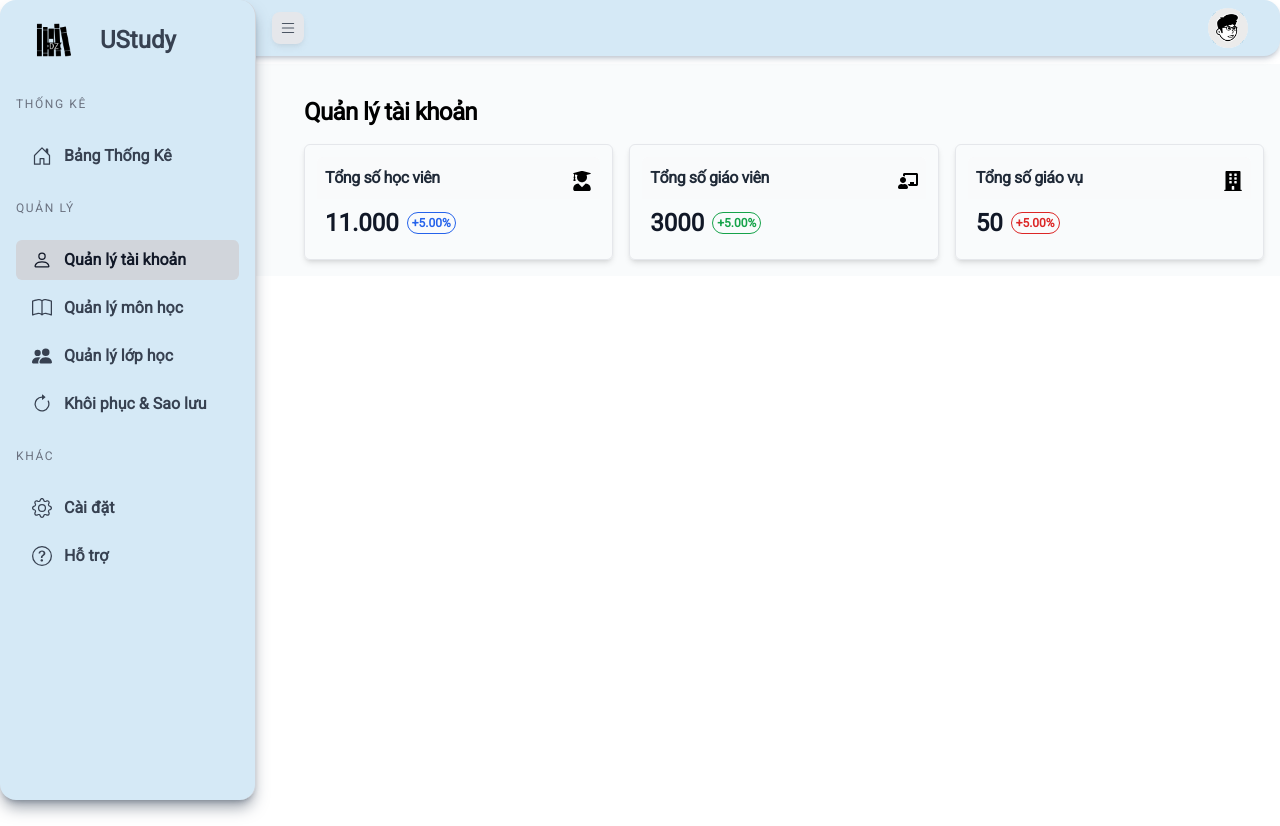
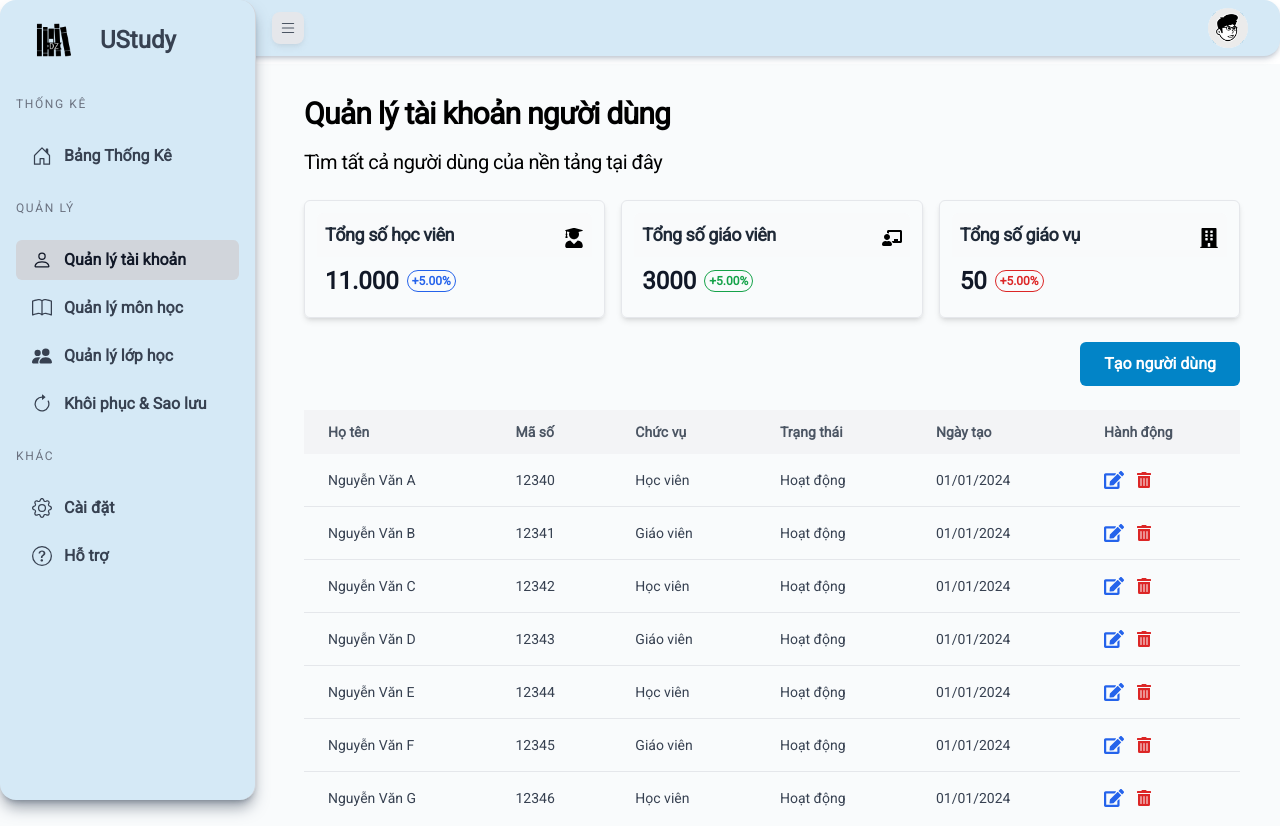
Before and after one commit to HCMUS-UStudy/UStudy-frontend, a Next.js app: page /admin/accounts in a window 1280 px wide. Before the commit the page ends 800 px from the top, so only its background shows below. Built offline with nearby package versions, Linux system fonts and the light colour scheme.

Commit message:
thanhnghia-US-21

```diff
--- a/src/app/(admin)/admin/accounts/page.tsx
+++ b/src/app/(admin)/admin/accounts/page.tsx
@@ -1,17 +1,76 @@
-import React from 'react';
+"use client";
+
+import React, { useState } from 'react';
+import { FaUserGraduate, FaChalkboardTeacher, FaBuilding, FaSearch, FaEdit, FaTrashAlt } from 'react-icons/fa';
 import { Card, CardContent, CardHeader, CardTitle } from '@/app/ui/components/card';
-import { FaUserGraduate, FaChalkboardTeacher, FaBuilding } from 'react-icons/fa'; // Importing icons
+import Button from '@/app/ui/components/button';
+import { Input } from "@/app/ui/components/input";
+import { Label } from "@/app/ui/components/label";
 
 const AccountPage: React.FC = () => {
+  const [searchQuery, setSearchQuery] = useState('');
+  const [showModal, setShowModal] = useState(false);
+  const [isFocused, setIsFocused] = useState({ email: false, name: false });
+  const [email, setEmail] = useState("");
+  const [name, setName] = useState("");
+  const [newUser, setNewUser] = useState({
+    email: '',
+    name: '',
+    birthDate: '',
+    role: '',
+  });
+
+  const onCreateUser = () => {
+    setShowModal(true); // Show modal when "Tạo người dùng" is clicked
+  };
+
+  const handleSearch = (event: React.ChangeEvent<HTMLInputElement>) => {
+    setSearchQuery(event.target.value);
+  };
+
+  const handleSearchSubmit = (event: React.FormEvent) => {
+    event.preventDefault();
+    console.log("Search query submitted:", searchQuery);
+  };
+
+  const handleFilterChange = (event: React.ChangeEvent<HTMLSelectElement>) => {
+    console.log("Selected filter:", event.target.value);
+  };
+
+  const handleInputChange = (e: React.ChangeEvent<HTMLInputElement | HTMLSelectElement>) => {
+    const { name, value } = e.target;
+    setNewUser((prev) => ({ ...prev, [name]: value }));
+  };
+
+  const handleSubmitModal = (e: React.FormEvent) => {
+    e.preventDefault();
+    console.log("New user details:", newUser);
+    setShowModal(false); // Close modal after submission
+  };
+
+  const handleCloseModal = () => {
+    setShowModal(false);
+  };
+
+  // Sample users (10 users)
+  const users = Array.from({ length: 10 }, (_, index) => ({
+    name: `Nguyễn Văn ${String.fromCharCode(65 + index)}`,
+    id: `1234${index}`,
+    role: index % 2 === 0 ? 'Học viên' : 'Giáo viên',
+    status: 'Hoạt động',
+    createdAt: `01/01/2024`
+  }));
+
   return (
     <>
-      <h2 className="text-2xl font-bold tracking-tight my-4">Quản lý tài khoản</h2>
-      <div className="flex-1 space-y-4">
-        <div className="grid gap-4 sm:grid-cols-1 md:grid-cols-2 lg:grid-cols-3">
+      <h2 className="text-3xl font-bold tracking-tight my-4">Quản lý tài khoản người dùng</h2>
+      <h2 className="text-xl tracking-tight mb-6">Tìm tất cả người dùng của nền tảng tại đây</h2>
+
+      <div className="grid gap-4 sm:grid-cols-1 md:grid-cols-2 lg:grid-cols-3 mr-6">
         <Card className="rounded-md shadow-md border border-gray-200 hover:shadow-lg transition-shadow p-3">
           <CardHeader className="flex flex-row items-center justify-between p-2 bg-gray-50 rounded-t-md">
-              <CardTitle className="text-base font-semibold text-gray-800">Tổng số học viên</CardTitle>
-              <FaUserGraduate className="h-5 w-5 text-black" /> {/* Icon for students */}
+            <CardTitle className="text-lg font-semibold text-gray-800">Tổng số học viên</CardTitle>
+            <FaUserGraduate className="h-5 w-5 text-black" />
           </CardHeader>
           <CardContent className="p-2">
             <div className="text-2xl font-bold text-gray-900 flex items-center">
@@ -25,8 +84,8 @@ const AccountPage: React.FC = () => {
 
         <Card className="rounded-md shadow-md border border-gray-200 hover:shadow-lg transition-shadow p-3">
           <CardHeader className="flex flex-row items-center justify-between p-2 bg-gray-50 rounded-t-md">
-              <CardTitle className="text-base font-semibold text-gray-800">Tổng số giáo viên</CardTitle>
-              <FaChalkboardTeacher className="h-5 w-5 text-black" /> {/* Icon for teachers */}
+            <CardTitle className="text-lg font-semibold text-gray-800">Tổng số giáo viên</CardTitle>
+            <FaChalkboardTeacher className="h-5 w-5 text-black" />
           </CardHeader>
           <CardContent className="p-2">
             <div className="text-2xl font-bold text-gray-900 flex items-center">
@@ -40,8 +99,8 @@ const AccountPage: React.FC = () => {
 
         <Card className="rounded-md shadow-md border border-gray-200 hover:shadow-lg transition-shadow p-3">
           <CardHeader className="flex flex-row items-center justify-between p-2 bg-gray-50 rounded-t-md">
-              <CardTitle className="text-base font-semibold text-gray-800">Tổng số giáo vụ</CardTitle>
-              <FaBuilding className="h-5 w-5 text-black" /> {/* Icon for staff */}
+            <CardTitle className="text-lg font-semibold text-gray-800">Tổng số giáo vụ</CardTitle>
+            <FaBuilding className="h-5 w-5 text-black" />
           </CardHeader>
           <CardContent className="p-2">
             <div className="text-2xl font-bold text-gray-900 flex items-center">
@@ -53,6 +112,176 @@ const AccountPage: React.FC = () => {
           </CardContent>
         </Card>
       </div>
+
+      <div className="flex justify-end mt-6 mr-6">
+        <Button onClick={onCreateUser} type="button" className="pl-6 pr-6">
+          Tạo người dùng
+        </Button>
+      </div>
+
+      {/* Modal */}
+      {showModal && (
+        <div className="fixed inset-0 flex justify-center items-center bg-gray-500 bg-opacity-50 z-50">
+          <div className="bg-white p-8 rounded-xl shadow-lg w-96 max-w-lg">
+            <h3 className="text-3xl font-semibold mb-6 text-center text-gray-800 mb-6">Tạo người dùng mới</h3>
+
+            <form onSubmit={handleSubmitModal} className="space-y-6">
+
+              {/* Floating Label for Email */}
+              <div className="relative mb-6">
+                <Input
+                  className="p-3 pl-4 bg-transparent rounded-xl text-gray-800 border border-gray-300
+                  focus:border-indigo-600 focus:ring-1 focus:ring-indigo-600 transition-all duration-200
+                  placeholder-transparent"
+                  type="email"
+                  id="email"
+                  value={email}
+                  onChange={(e) => setEmail(e.target.value)}
+                  onFocus={() => setIsFocused((prev) => ({ ...prev, email: true }))}
+                  onBlur={() => setIsFocused((prev) => ({ ...prev, email: false }))}
+                  placeholder="Enter your email"
+                  required
+                />
+                <Label
+                  htmlFor="email"
+                  className={`absolute left-4 transition-all duration-200 ${isFocused.email || email
+                    ? "-top-3.5 text-xs text-indigo-600 bg-white px-1"
+                    : "top-1/2 transform -translate-y-1/2 text-gray-400"
+                    }`}
+                >
+                  Enter your email
+                </Label>
+              </div>
+
+              {/* Floating Label for Name */}
+              <div className="relative mb-6">
+                <Input
+                  className="p-3 pl-4 bg-transparent rounded-xl text-gray-800 border border-gray-300
+                  focus:border-indigo-600 focus:ring-1 focus:ring-indigo-600 transition-all duration-200
+                  placeholder-transparent"
+                  type="name"
+                  id="name"
+                  value={name}
+                  onChange={(e) => setName(e.target.value)}
+                  onFocus={() => setIsFocused((prev) => ({ ...prev, name: true }))}
+                  onBlur={() => setIsFocused((prev) => ({ ...prev, name: false }))}
+                  placeholder="Enter your name"
+                  required
+                />
+                <Label
+                  htmlFor="name"
+                  className={`absolute left-4 transition-all duration-200 ${isFocused.name || name
+                    ? "-top-3.5 text-xs text-indigo-600 bg-white px-1"
+                    : "top-1/2 transform -translate-y-1/2 text-gray-400"
+                    }`}
+                >
+                  Enter your name
+                </Label>
+              </div>
+
+              {/* Floating Label for Birthdate */}
+              <div className="relative mb-6">
+                <input
+                  type="date"
+                  id="birthDate"
+                  name="birthDate"
+                  value={newUser.birthDate}
+                  onChange={handleInputChange}
+                  className="w-full p-3 pl-4 bg-transparent rounded-xl text-gray-800 border border-gray-300
+                  focus:border-indigo-600 focus:ring-1 focus:ring-indigo-600 transition-all duration-200
+                  placeholder-transparent"
+                />
+                <label
+                  htmlFor="birthDate"
+                  className="absolute left-4 transition-all duration-200 -top-3.5 text-xs text-indigo-600 bg-white px-1"
+                >
+                  Ngày sinh
+                </label>
+              </div>
+
+              {/* Floating Label for Role */}
+              <div className="relative mb-6">
+                <select
+                  id="role"
+                  name="role"
+                  value={newUser.role}
+                  onChange={handleInputChange}
+                  className="w-full p-3 pl-4 bg-transparent rounded-xl text-gray-800 border border-gray-300
+                  focus:border-indigo-600 focus:ring-1 focus:ring-indigo-600 transition-all duration-200
+                  placeholder-transparent"
+                  required
+                >
+                  <option value="">Chọn chức vụ</option>
+                  <option value="student">Học viên</option>
+                  <option value="teacher">Giáo viên</option>
+                  <option value="staff">Giáo vụ</option>
+                </select>
+                <label
+                  htmlFor="role"
+                  className="absolute left-4 transition-all duration-200 -top-3.5 text-xs text-indigo-600 bg-white px-1"
+                >
+                  Chức vụ
+                </label>
+              </div>
+
+              {/* Buttons */}
+              <div className="flex justify-between mt-8">
+                <button
+                  type="button"
+                  onClick={handleCloseModal}
+                  className="px-6 py-3 bg-gray-300 text-black rounded-full hover:bg-gray-400 focus:outline-none
+                  focus:ring-2 focus:ring-gray-600 transition duration-200"
+                >
+                  Hủy
+                </button>
+                <button
+                  type="submit"
+                  className="px-6 py-3 bg-indigo-600 text-white rounded-full hover:bg-indigo-700 focus:outline-none
+                  focus:ring-2 focus:ring-indigo-500 transition duration-200"
+                >
+                  Tạo
+                </button>
+              </div>
+            </form>
+          </div>
+        </div>
+      )}
+
+
+
+      {/* Table Section */}
+      <div className="overflow-x-auto mt-6 max-h-[400px] mr-6">
+        <table className="min-w-full table-auto border-collapse">
+          <thead className="bg-gray-100">
+            <tr>
+              <th className="px-6 py-3 text-left text-sm font-semibold text-gray-600">Họ tên</th>
+              <th className="px-6 py-3 text-left text-sm font-semibold text-gray-600">Mã số</th>
+              <th className="px-6 py-3 text-left text-sm font-semibold text-gray-600">Chức vụ</th>
+              <th className="px-6 py-3 text-left text-sm font-semibold text-gray-600">Trạng thái</th>
+              <th className="px-6 py-3 text-left text-sm font-semibold text-gray-600">Ngày tạo</th>
+              <th className="px-6 py-3 text-left text-sm font-semibold text-gray-600">Hành động</th>
+            </tr>
+          </thead>
+          <tbody>
+            {users.map((user, index) => (
+              <tr key={index} className="border-b">
+                <td className="px-6 py-4 text-sm text-gray-700">{user.name}</td>
+                <td className="px-6 py-4 text-sm text-gray-700">{user.id}</td>
+                <td className="px-6 py-4 text-sm text-gray-700">{user.role}</td>
+                <td className="px-6 py-4 text-sm text-gray-700">{user.status}</td>
+                <td className="px-6 py-4 text-sm text-gray-700">{user.createdAt}</td>
+                <td className="px-6 py-4 text-sm text-gray-700 flex items-center space-x-3">
+                  <button className="text-blue-600 hover:text-blue-800">
+                    <FaEdit className="h-5 w-5" />
+                  </button>
+                  <button className="text-red-600 hover:text-red-800">
+                    <FaTrashAlt className="h-4 w-4" />
+                  </button>
+                </td>
+              </tr>
+            ))}
+          </tbody>
+        </table>
       </div>
     </>
   );
```
Lines whose indentation alone changed are shown as unchanged.
